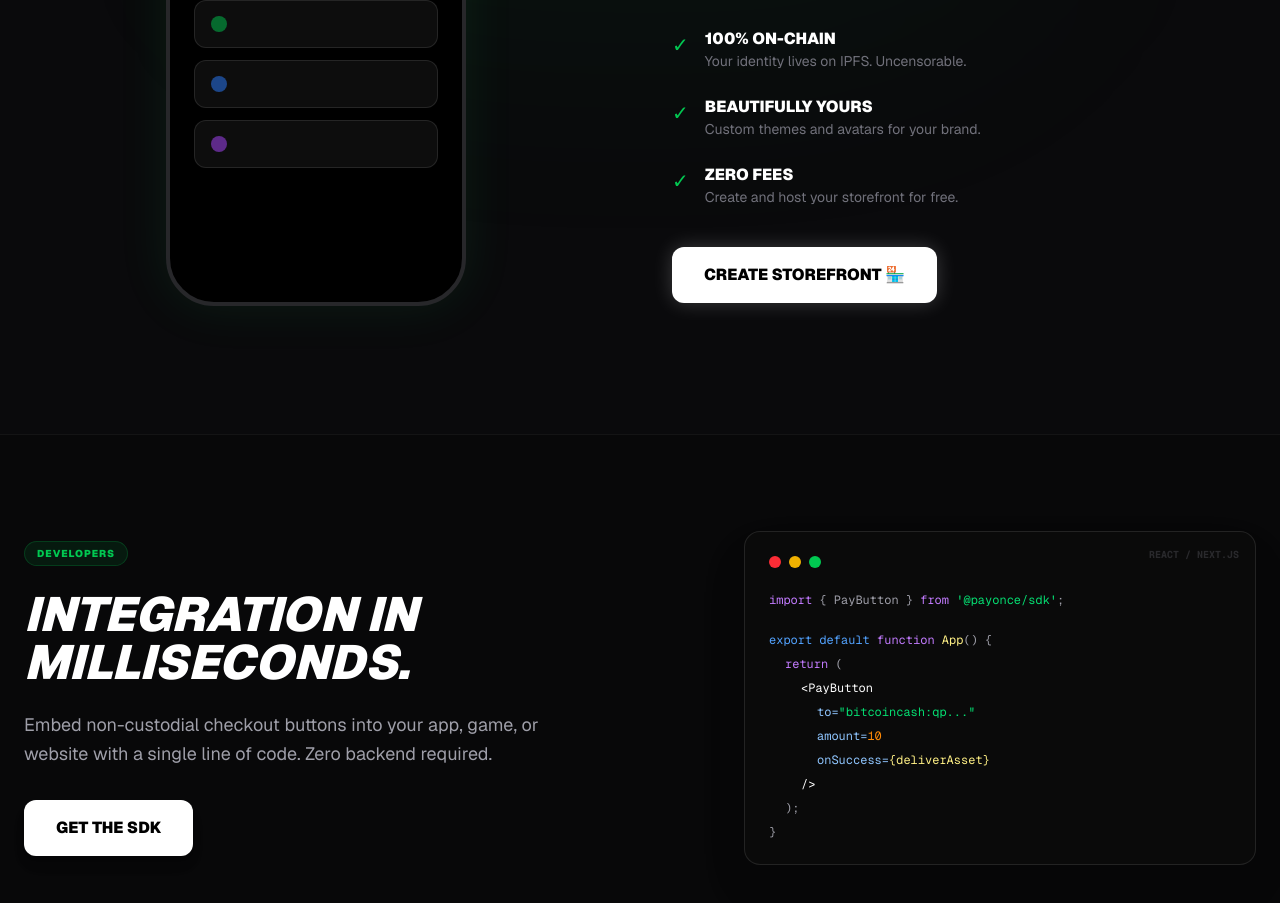
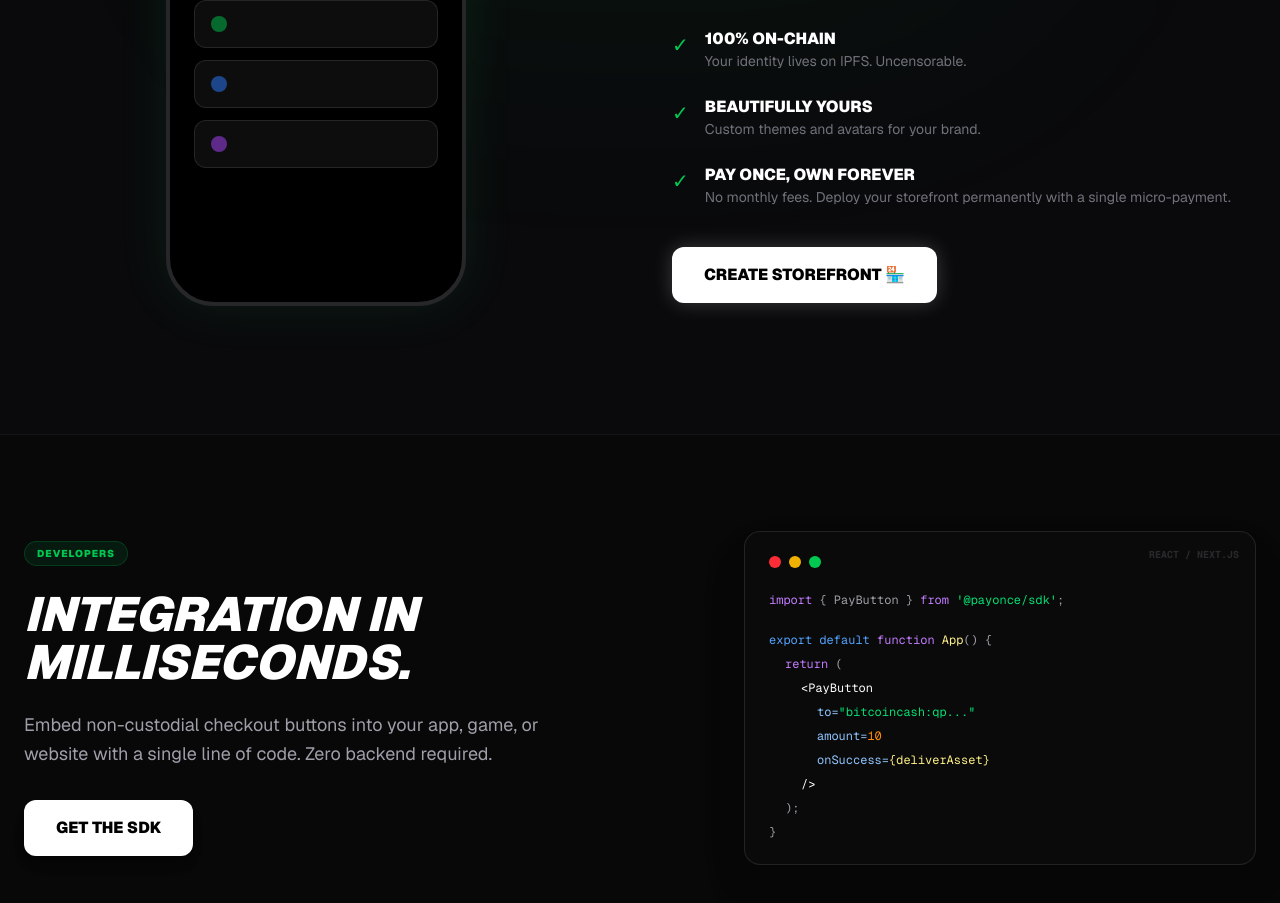
Before and after one commit to saleemm1/payonce-cash, a Next.js app: page / in a window 1280 px wide. Shown: the part 3155-4058 px from the top of the page. Built offline with nearby package versions, Linux system fonts and the light colour scheme.

Commit message:
Update page.js

```diff
--- a/app/page.js
+++ b/app/page.js
@@ -51,8 +51,8 @@ const translations = {
     hubF1d: "Your identity lives on IPFS. Uncensorable.",
     hubF2: "Beautifully Yours",
     hubF2d: "Custom themes and avatars for your brand.",
-    hubF3: "Zero Fees",
-    hubF3d: "Create and host your storefront for free.",
+    hubF3: "Pay Once, Own Forever",
+    hubF3d: "No monthly fees. Deploy your storefront permanently with a single micro-payment.",
     createHub: "Create Storefront 🏪",
     devTitle: "Integration in Milliseconds.",
     devDesc: "Embed non-custodial checkout buttons into your app, game, or website with a single line of code. Zero backend required.",
@@ -108,8 +108,8 @@ const translations = {
     hubF1d: "هويتك تعيش على IPFS. لا يمكن حظرها.",
     hubF2: "مصمم لك",
     hubF2d: "ألوان وصور مخصصة تعكس علامتك التجارية.",
-    hubF3: "بدون رسوم",
-    hubF3d: "أنشئ متجرك اللامركزي واستضفه مجاناً.",
+    hubF3: "ادفع مرة، املك للأبد",
+    hubF3d: "بدون اشتراكات شهرية. انشر متجرك بشكل دائم بدفعة صغيرة واحدة.",
     createHub: "أنشئ متجرك 🏪",
     devTitle: "دمج في أجزاء من الثانية.",
     devDesc: "أضف أزرار دفع غير وصائية في تطبيقك، لعبتك، أو موقعك بسطر كود واحد. لا حاجة لسيرفرات.",
@@ -165,8 +165,8 @@ const translations = {
     hubF1d: "您的身份存在于 IPFS 上。不可审查。",
     hubF2: "专属美学",
     hubF2d: "为您的品牌定制主题和头像。",
-    hubF3: "零费用",
-    hubF3d: "免费创建和托管您的店面。",
+    hubF3: "一次支付，永久拥有",
+    hubF3d: "无月费。只需一次微额支付即可永久部署您的店面。",
     createHub: "创建店面 🏪",
     devTitle: "毫秒级集成。",
     devDesc: "只需一行代码即可将非托管结账按钮嵌入您的应用、游戏或网站。无需后端。",
@@ -451,7 +451,6 @@ export default function HomePage() {
          </div>
       </section>
 
-
       <section ref={hubRef} className="py-32 px-6 border-t border-white/5 bg-[#0a0a0c] relative">
          <div className="absolute top-0 left-1/2 -translate-x-1/2 w-[800px] h-[400px] bg-green-500/5 blur-[120px] rounded-full pointer-events-none"></div>
 
```
